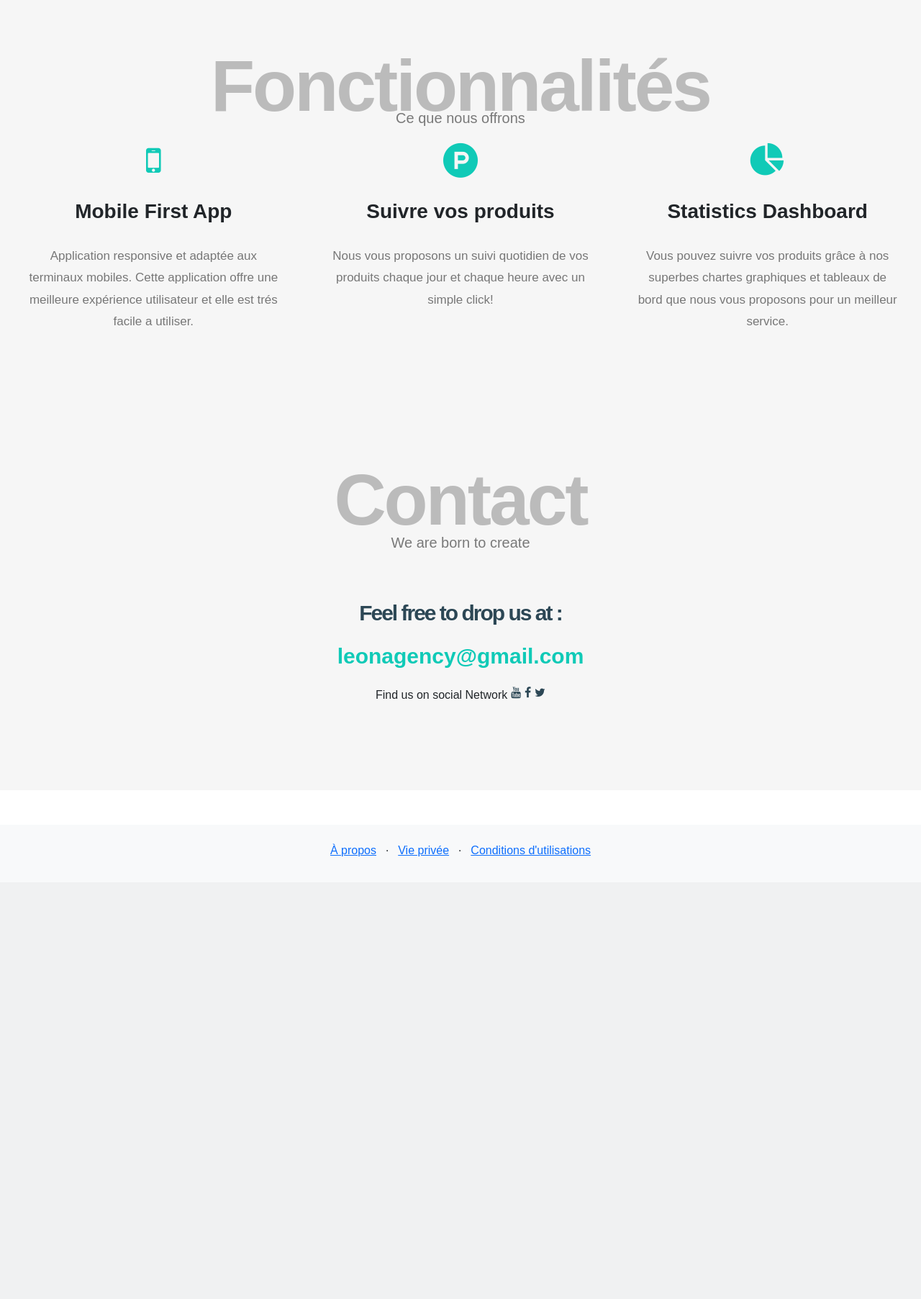
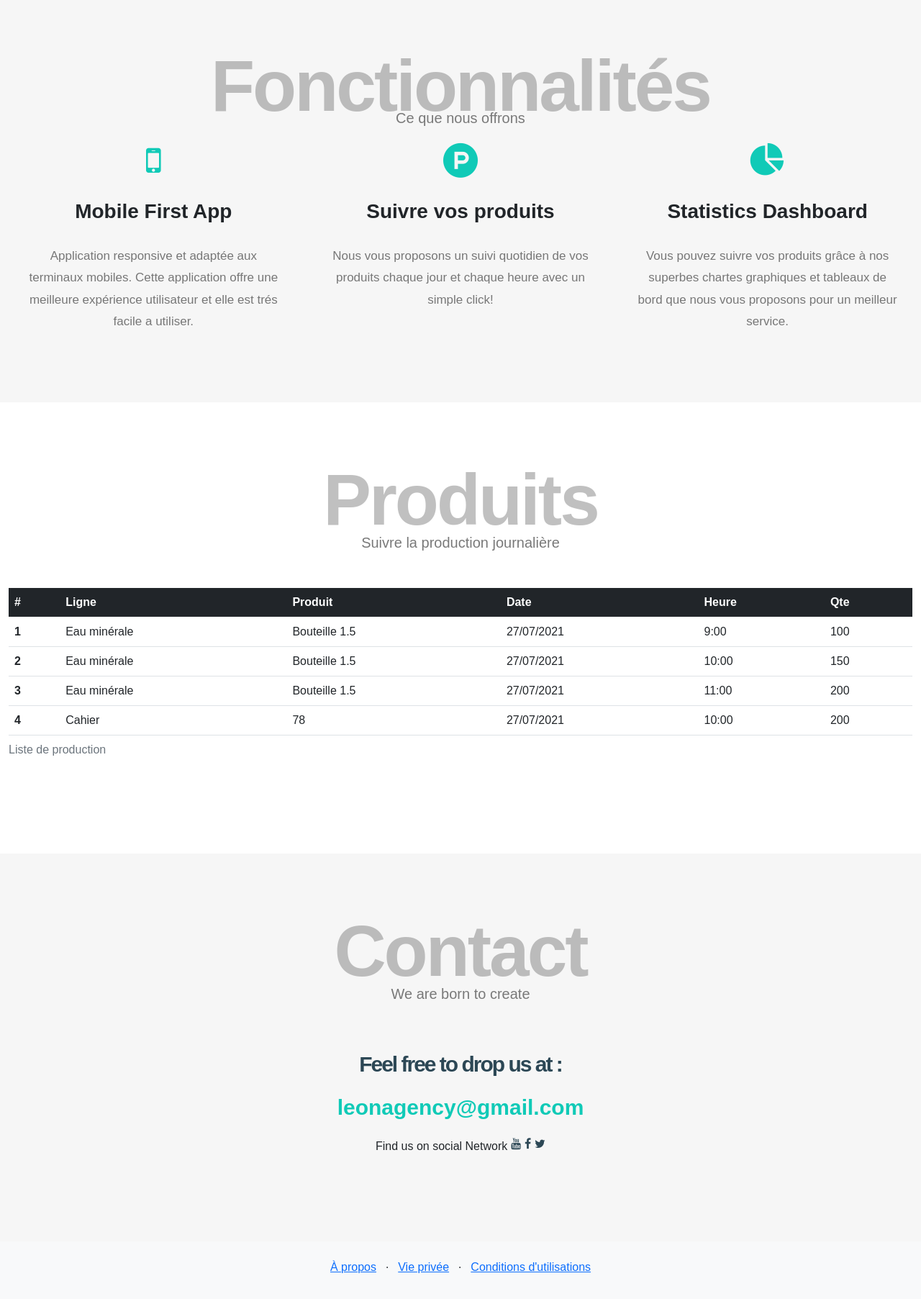
Before and after one commit to FaresEsprit20/ApplicationPWA, a PHP site: page / in a window 1280 px wide. Shown: the part 737-2542 px from the top of the page at 72% size. Before the commit the page ends 1927 px from the top, so only its background shows below. Run offline with PHP 8.4, Linux system fonts and the light colour scheme; some libraries are stand-ins or nearby versions.

Commit message:
first commit

```diff
--- a/index.html
+++ b/index.html
@@ -47,11 +47,11 @@
                 <i class="navbar-fa fa fa-pencil-square fa-2x d-inline-block"></i>
               </li>
               <li class="nav-item">
-                <a class="nav-link d-inline-block" href="#">Produits</a>
+                <a class="nav-link d-inline-block" href="#products">Produits</a>
                 <i class="navbar-fa fa fa-product-hunt fa-2x d-inline-block"></i>
               </li>
               <li class="nav-item">
-                <a class="nav-link d-inline-block" href="#">Statistiques</a>
+                <a class="nav-link d-inline-block" href="#stats">Statistiques</a>
                 <i class="navbar-fa fa fa-area-chart fa-2x d-inline-block"></i>
               </li>
               <li class="nav-item">
@@ -92,7 +92,7 @@
       <h2 class="special-heading">Fonctionnalités</h2>
         <p>Ce que nous offrons</p>
         <div class="row">
-<div class="col  col-lg">
+<div class="col-12  col-lg-4 col-sm-12">
   <div class="feat">
     <i class="fa fa-mobile-phone fa-3x"></i>
 <h3>Mobile First App</h3>
@@ -100,7 +100,7 @@
 </div>
 </div>
 
-<div class="col  col-lg">
+<div class="col-12  col-lg-4 col-sm-12">
   <div class="feat">
     <i class="fa fa-product-hunt fa-3x"></i>
 <h3>Suivre vos produits</h3>
@@ -108,7 +108,7 @@
 </div>
 </div>
 
-<div class="col  col-lg">
+<div class="col-12  col-lg-4 col-sm-12">
   <div class="feat">
     <i class="fa fa-pie-chart fa-3x"></i>
 <h3>Statistics Dashboard</h3>
@@ -123,11 +123,86 @@
 
   <!-- End Features Section -->
 
+
+<!-- Start Products -->
+
+<section class="products" id="products">
+  <div class="container-fluid">
+    <div class="special-heading">Produits</div>
+      <p>Suivre la production journalière</p>
+  <div class="row">
+    <div class="col-12 col-sm-12 col-lg-12">
+
+
+      <div class="products-table mt-5 mb-5">
+        <div class="table-responsive">
+
+          <table class="table">
+            <caption>Liste de production</caption>
+            <thead class="table-dark">
+              <th scope="col">#</th>
+              <th scope="col">Ligne</th>
+              <th scope="col">Produit</th>
+              <th scope="col">Date</th>
+              <th scope="col">Heure</th>
+              <th scope="col">Qte</th>
+            </thead>
+            <tbody>
+
+              <tr>
+                <th scope="row">1</th>
+                <td>Eau minérale</td>
+                <td>Bouteille 1.5</td>
+                <td>27/07/2021</td>
+                <td>9:00</td>
+                <td>100</td>
+              </tr>
+
+              <tr>
+                <th scope="row">2</th>
+                <td>Eau minérale</td>
+                <td>Bouteille 1.5</td>
+                <td>27/07/2021</td>
+                <td>10:00</td>
+                <td>150</td>
+              </tr>
+
+              <tr>
+                <th scope="row">3</th>
+                <td>Eau minérale</td>
+                <td>Bouteille 1.5</td>
+                <td>27/07/2021</td>
+                <td>11:00</td>
+                <td>200</td>
+              </tr>
+
+              <tr>
+                <th scope="row">4</th>
+                <td>Cahier</td>
+                <td>78</td>
+                <td>27/07/2021</td>
+                <td>10:00</td>
+                <td>200</td>
+              </tr>
+            </tbody>
+          </table>
+
+        </div>
+
+    </div>
+  </div>
+  </div>
+
+</section>
+
+<!-- End Products -->
+
+
   <!-- Start Contact -->
   <section class="contact" id="contact">
     <div class="container-fluid">
     <div class="row">
-      <div class="col-12 col-sm">
+      <div class="col-12 col-sm-12 col-lg-12">
 
         <div class="special-heading">Contact</div>
         <p>We are born to create</p>
@@ -153,7 +228,7 @@
 </main>
 
 <footer>
-    <div class="bg-light mt-5">
+    <div class="bg-light">
         <div class="container">
           <div class="row pt-4 pb-3">
             <div class="col">
--- a/scss/style.scss
+++ b/scss/style.scss
@@ -227,6 +227,13 @@ body {
 
 }
 
+.products {
+  padding-top: $section-padding;
+  padding-bottom: $section-padding;
+
+
+}
+
 
 .contact {
   padding-top: $section-padding;
@@ -272,6 +279,7 @@ body {
 
 
 @media screen and (max-width: 450px) {
+
 
   .special-heading {
     color: #ebeced;
```
Also changed, not shown: css/style.css, 1 other file.
